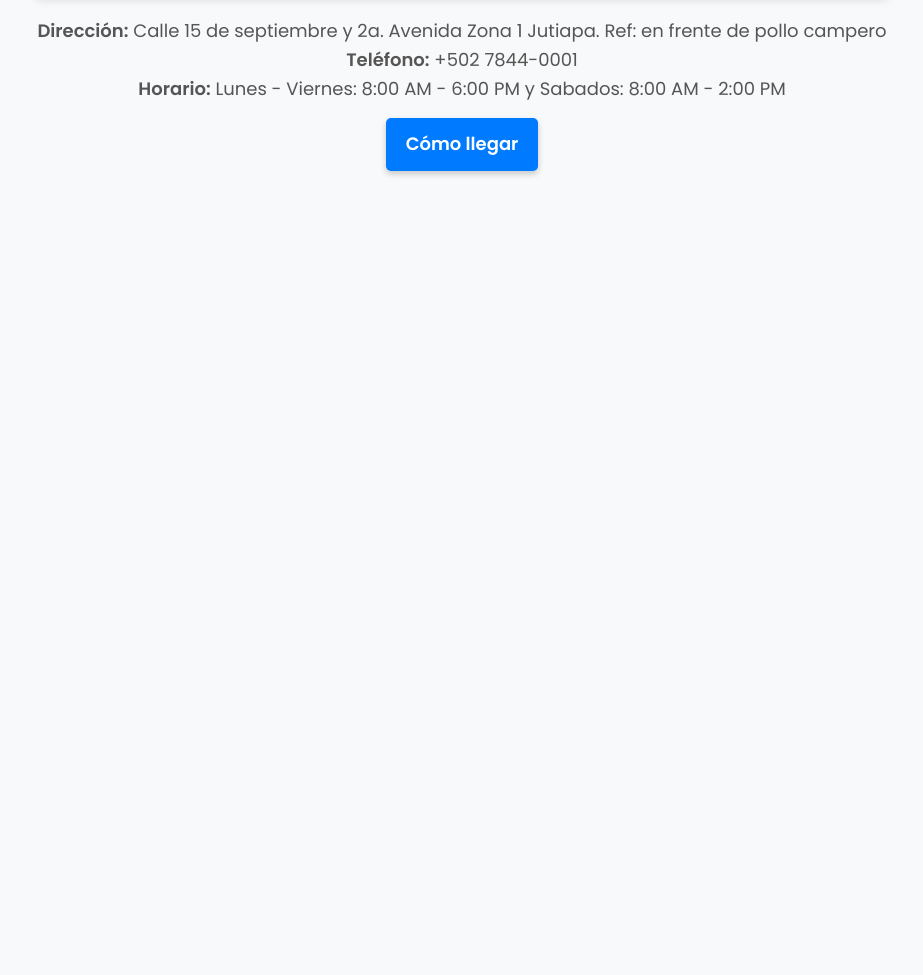
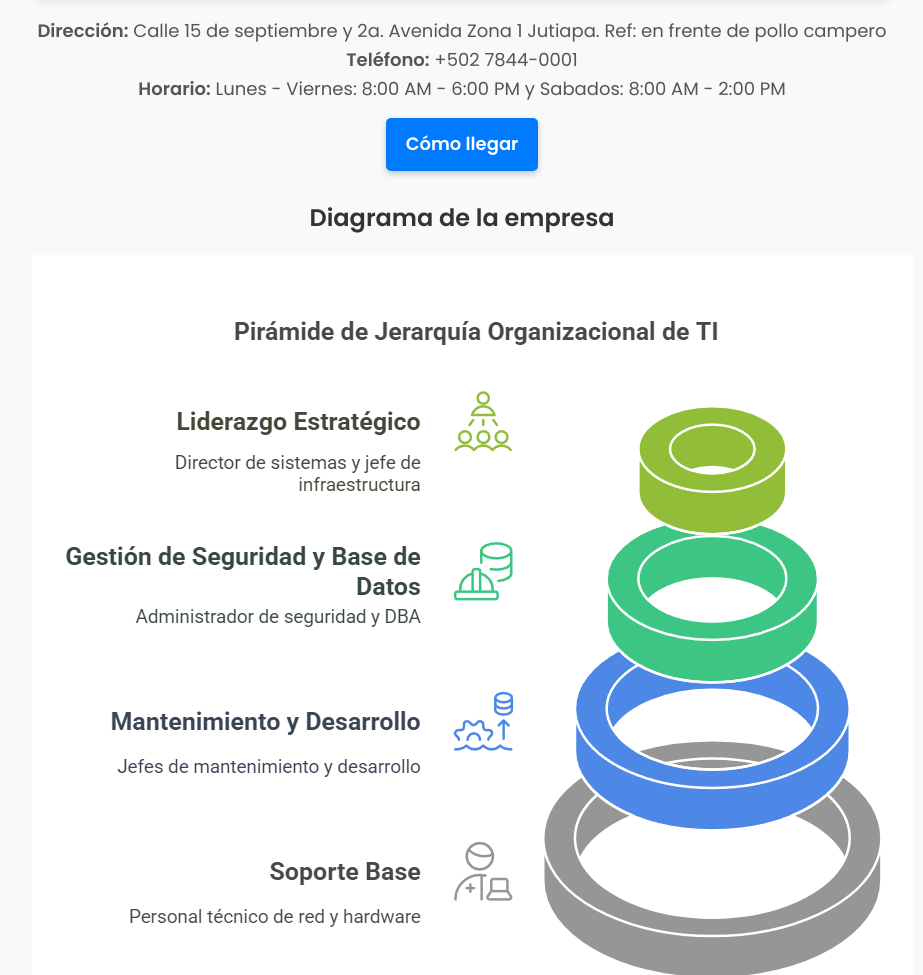
Before and after one commit to CAPM26/ProyectoIngenieriaSoftware, a plain HTML site: page ubicacion.html in a window 1280 px wide. Shown: the part 558-1533 px from the top of the page, without its empty margins (178-1101 px from the left). Before the commit the page ends 800 px from the top, so only its background shows below. Drawn offline with Linux system fonts and the light colour scheme; some packages are replaced by stand-ins of ours.

Commit message:
Agregando imagen del diagrama de la empresa

```diff
--- a/ubicacion.html
+++ b/ubicacion.html
@@ -96,6 +96,12 @@
             <p><strong>Teléfono:</strong> +502 7844-0001</p>
             <p><strong>Horario:</strong> Lunes - Viernes: 8:00 AM - 6:00 PM y Sabados: 8:00 AM - 2:00 PM</p>
             <a href="https://maps.app.goo.gl/qNCKXyveByDBJPAo8" target="_blank" class="btn">Cómo llegar</a>
+            <br>
+            <br>
+        </div>
+        <div class="diagramaEmpresa">
+            <h2>Diagrama de la empresa</h2>
+            <img src="\images\DiagramaEmpresa.png" alt="Diagrama de la empresa">
         </div>
     </div>
 
```
Also changed, not shown: images/DiagramaEmpresa.png (added).
